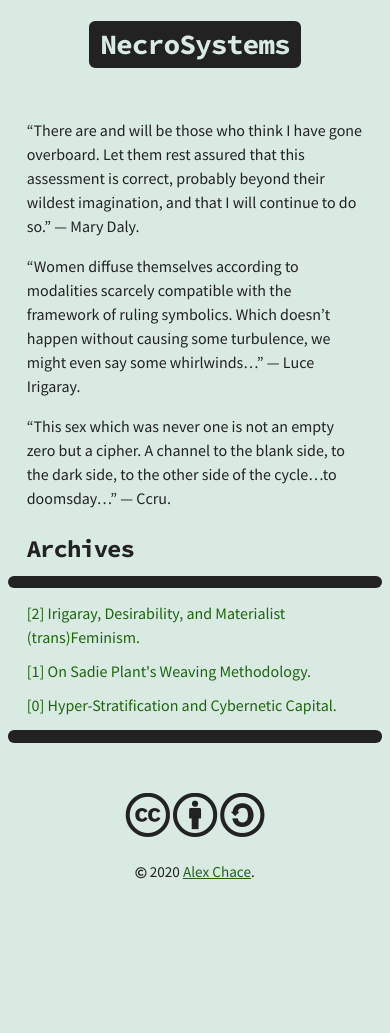
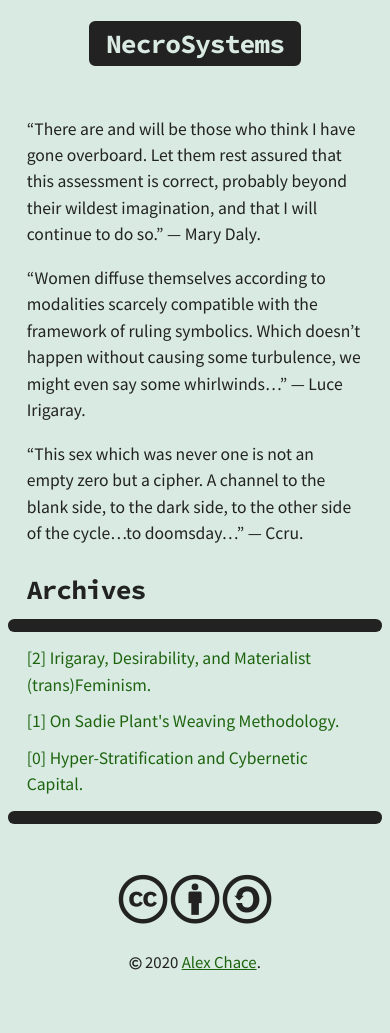
Before and after one commit to alychace/distort.jp, a Jekyll site: the page built from index.md, in a window 390 px wide. Built offline with Jekyll 4.4.1, drawn with Linux system fonts in a browser that asks for light colours; nearby versions of some CDN libraries; before the commit the page ends 942 px from its top, so only the background shows below that.

Commit message:
increased mobile font size

```diff
--- a/_sass/_mobile.scss
+++ b/_sass/_mobile.scss
@@ -13,3 +13,12 @@
   .top {
   }
 }
+
+@media screen and (max-width: 768px) {
+  body {
+      font-size: 1.1em;
+  }
+  .logo {
+      font-size: 1.5em;
+  }
+}
--- a/_sass/_nav.scss
+++ b/_sass/_nav.scss
@@ -1,5 +1,4 @@
 .top {
-
   max-width: -webkit-calc(800px - (#{$horizontal-spacing-unit} * 12));
   max-width:         calc(800px - (#{$horizontal-spacing-unit} * 12));
   margin: auto;
```
